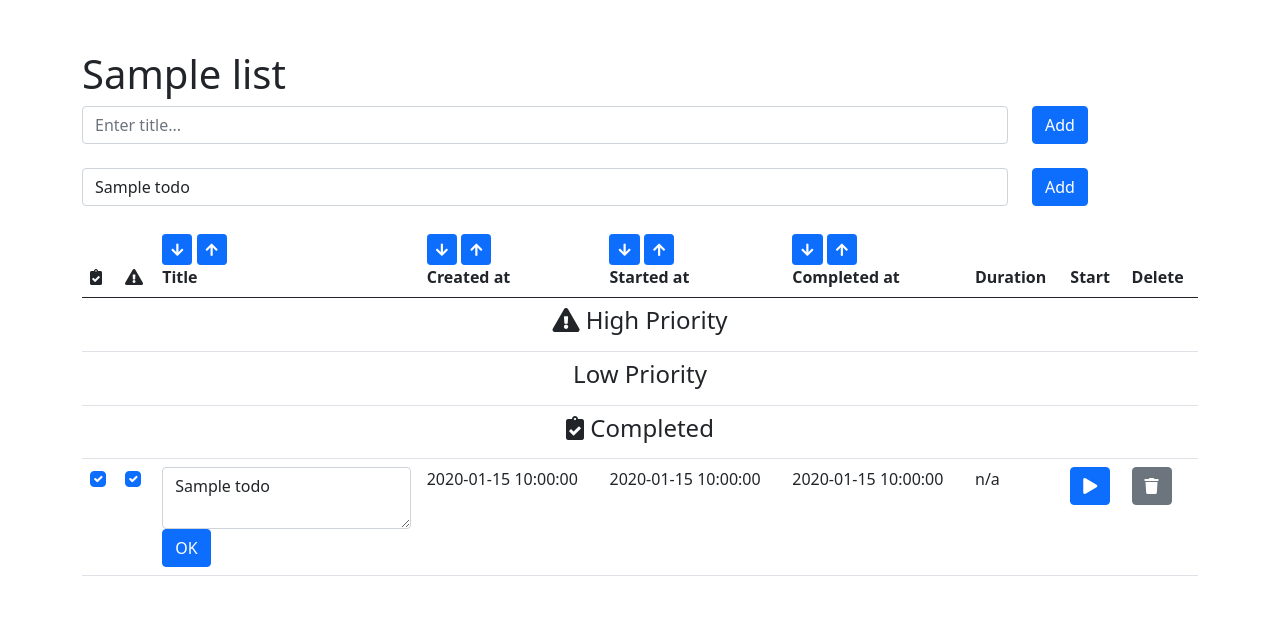
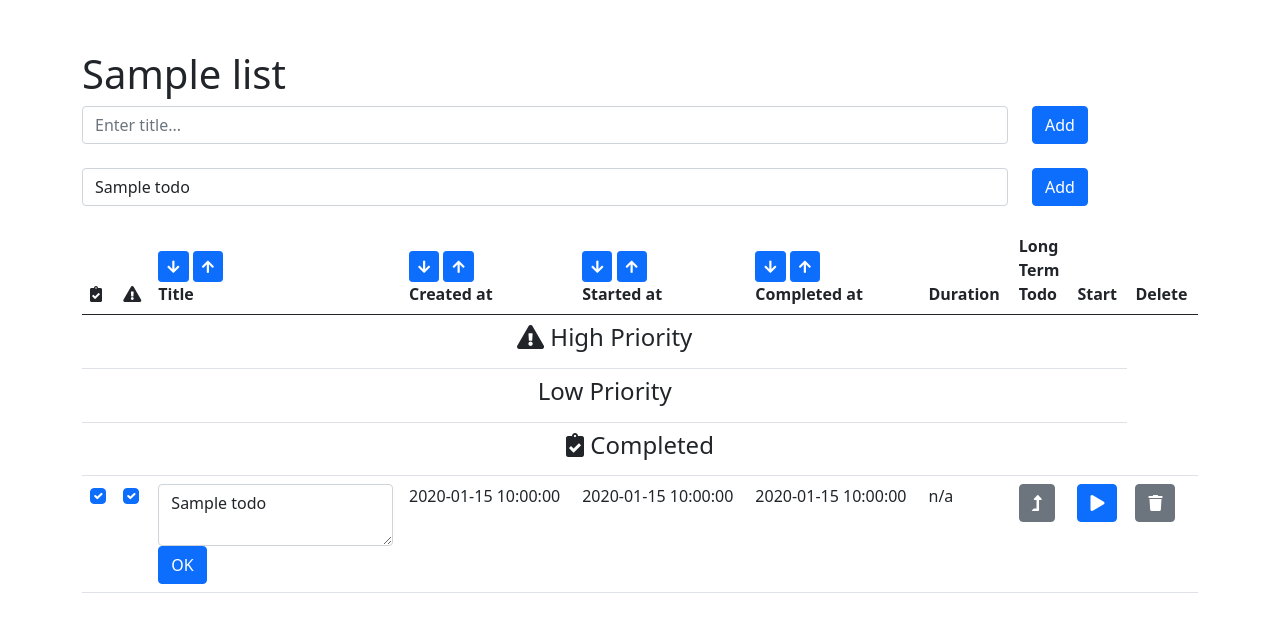
Before and after one commit to jakobrobert/todo-app, a Flask app: page /todo_lists/1 in a window 1280 px wide. Shown: the top 632 px of the page. Run offline with Flask 2, Linux system fonts and the light colour scheme; tables that the repository leaves empty hold one stand-in row (values such as "Sample post"); parts of the project's set-up code (start-up, migrations or seed data) failed here and were passed over.

Commit message:
Add link to long term todo in todo_list view

```diff
--- a/app/templates/todo_list.html
+++ b/app/templates/todo_list.html
@@ -98,6 +98,7 @@
                             Completed at
                         </th>
                         <th scope="col">Duration</th>
+                        <th scope="col">Long<br>Term<br>Todo</th>
                         <th scope="col">Start</th>
                         <th scope="col">Delete</th>
                     </tr>
@@ -120,7 +121,7 @@
                     {% include "todo_table_row.html" %}
                 {% endfor %}
                     <tr>
-                        <td colspan="9" style="text-align: center;">
+                        <td colspan="10" style="text-align: center;">
                             <h4><i class="fas fa-clipboard-check"></i> Completed</h4>
                         </td>
                     </tr>
--- a/app/templates/todo_table_row.html
+++ b/app/templates/todo_table_row.html
@@ -28,6 +28,16 @@
         {{ todo.duration or 'n/a' }}
     </td>
     <td>
+        {% if todo.long_term_todo_id %}
+        <a class="btn btn-secondary"
+           href="{{ url_for('get_long_term_todo', id=todo.long_term_todo_id) }}">
+            <i class="fas fa-level-up-alt"></i>
+        </a>
+        {% else %}
+        n/a
+        {% endif %}
+    </td>
+    <td>
         <a class="btn btn-primary"
            href="{{ url_for('start_todo', todo_id=todo.id, todo_list_id=todo_list_id) }}">
             <i class="fas fa-play"></i>
```
